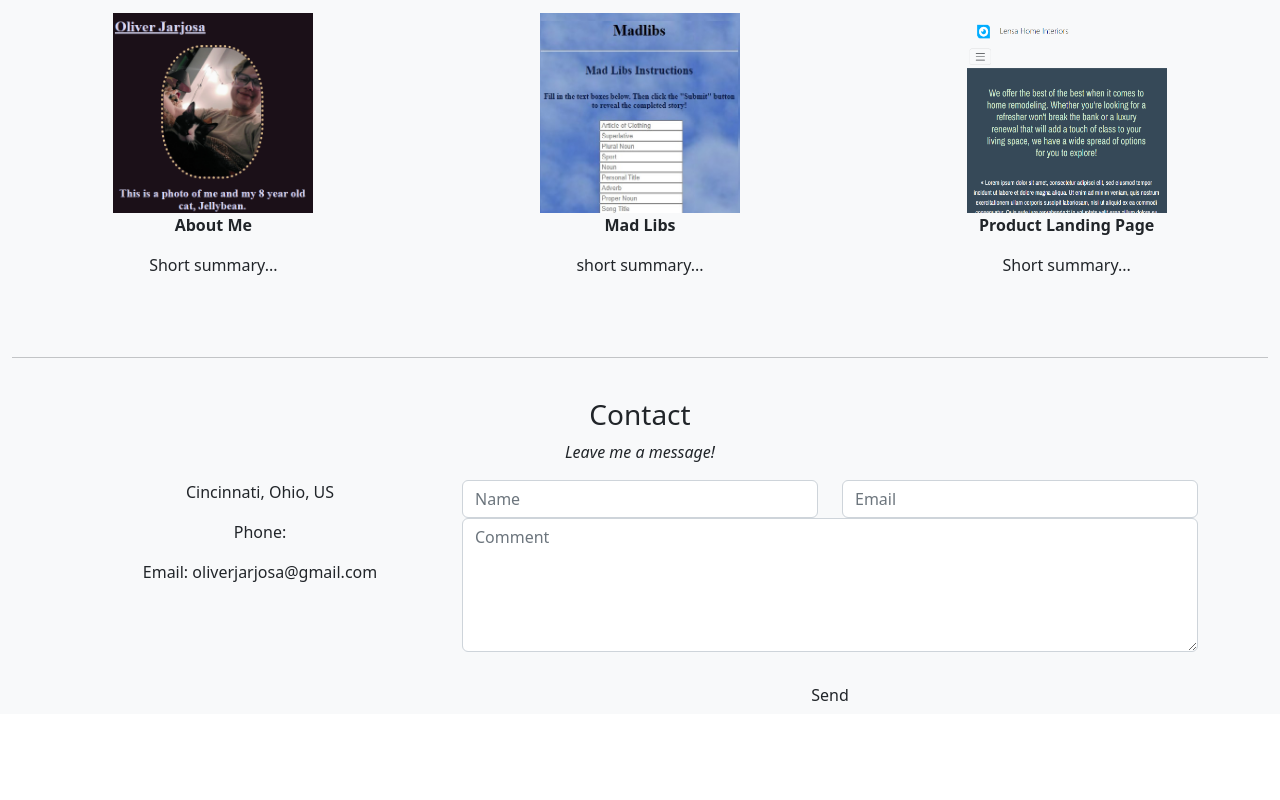
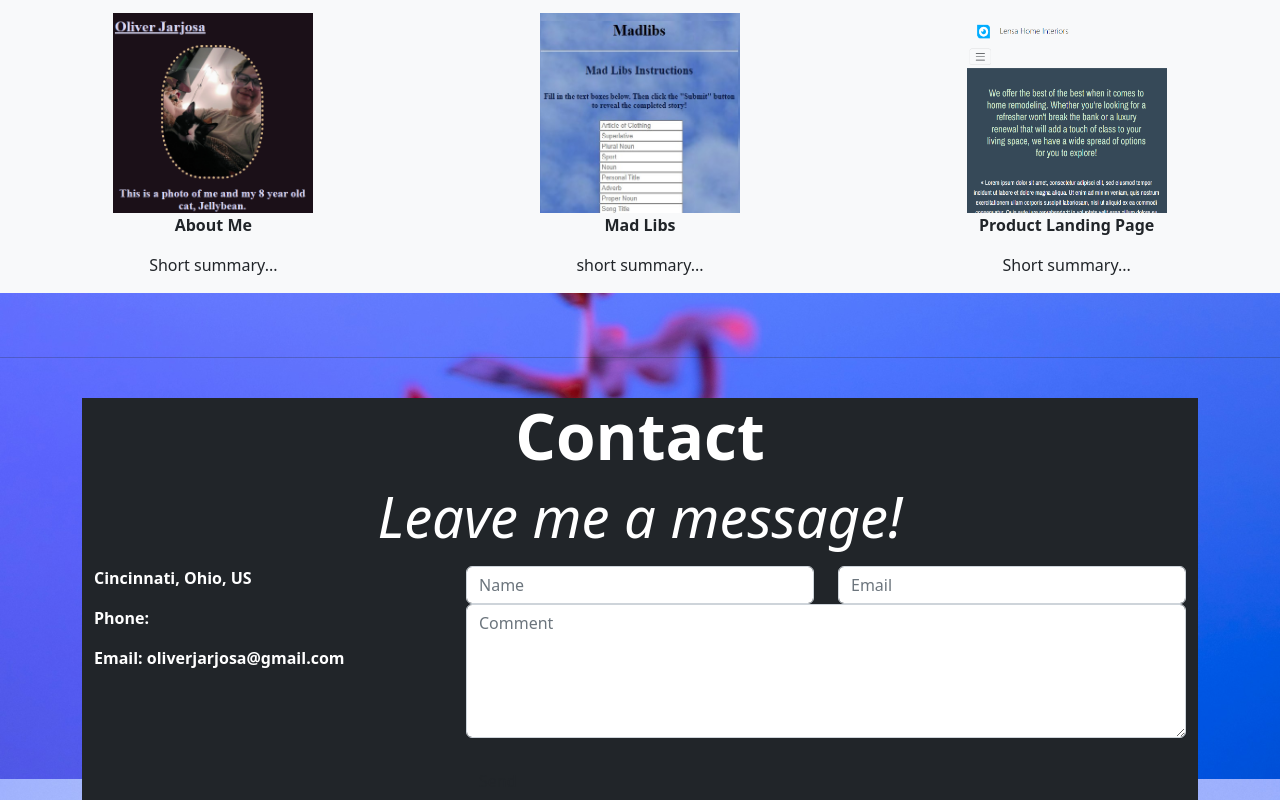
Before and after one commit to OliJarJ/Portfolio, a plain HTML site: page index.html in a window 1280 px wide. Shown: the part 3061-3861 px from the top of the page. Before the commit the page ends 3775 px from the top, so only its background shows below. Drawn offline with nearby package versions, Linux system fonts and the light colour scheme; files whose address does not match are found by name.

Commit message:
changes to projects section

```diff
--- a/index.html
+++ b/index.html
@@ -250,7 +250,9 @@
           <p>Short summary...</p>
         </div>
       </div>
-    </div><br>
+    </div>
+</div>
+    <br>
         <br>
 
         <hr>
@@ -299,21 +301,19 @@
         </section>-->
 <br>
 <div class="container">
-
-</div>
-        <div id="contact" class="container">
-            <h3 class="text-center">Contact</h3>
-            <p class="text-center"><em>Leave me a message!</em></p>
+        <div id="contact" class="container bg-dark">
+            <h3 class="text-center fw-bolder display-3 text-white">Contact</h3>
+            <p class="text-center text-white display-4"><em>Leave me a message!</em></p>
 
             <div class="row">
-                <div class="col-md-4">
-                    <p><span class="glyphicon glyphicon-map-marker"></span>Cincinnati, Ohio, US</p>
-                    <p><span class="glyphicon glyphicon-phone"></span>Phone:</p>
-                    <p><span class="glyphicon glyphicon-envelope"></span>Email: oliverjarjosa@gmail.com</p>
+                <div class="col-md-4 bg-dark">
+                    <p class="text-white fw-bolder"><span class="glyphicon glyphicon-map-marker"></span>Cincinnati, Ohio, US</p>
+                    <p class="text-white fw-bolder"><span class="glyphicon glyphicon-phone"></span>Phone:</p>
+                    <p class="text-white fw-bolder"><span class="glyphicon glyphicon-envelope"></span>Email: oliverjarjosa@gmail.com</p>
                 </div>
-                <div class="col-md-8">
+                <div class="col-md-8 bg-dark">
                     <div class="row">
-                        <div class="col-sm-6 form-group">
+                        <div class="col-sm-6 form-group bg-dark">
                             <input class="form-control" id="name" name="name" placeholder="Name" type="text" required>
                         </div>
                         <div class="col-sm-6 form-group">
```
